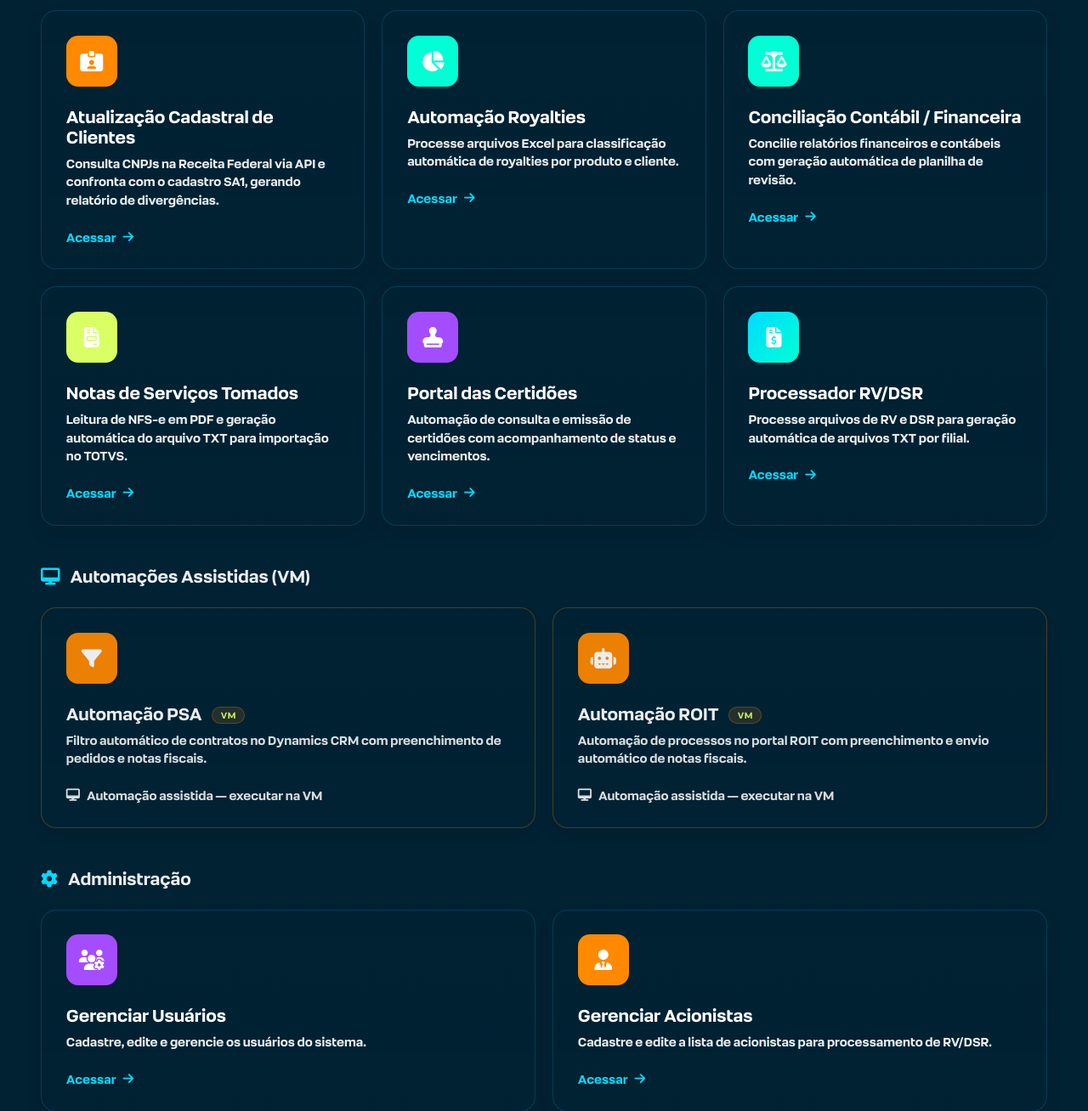
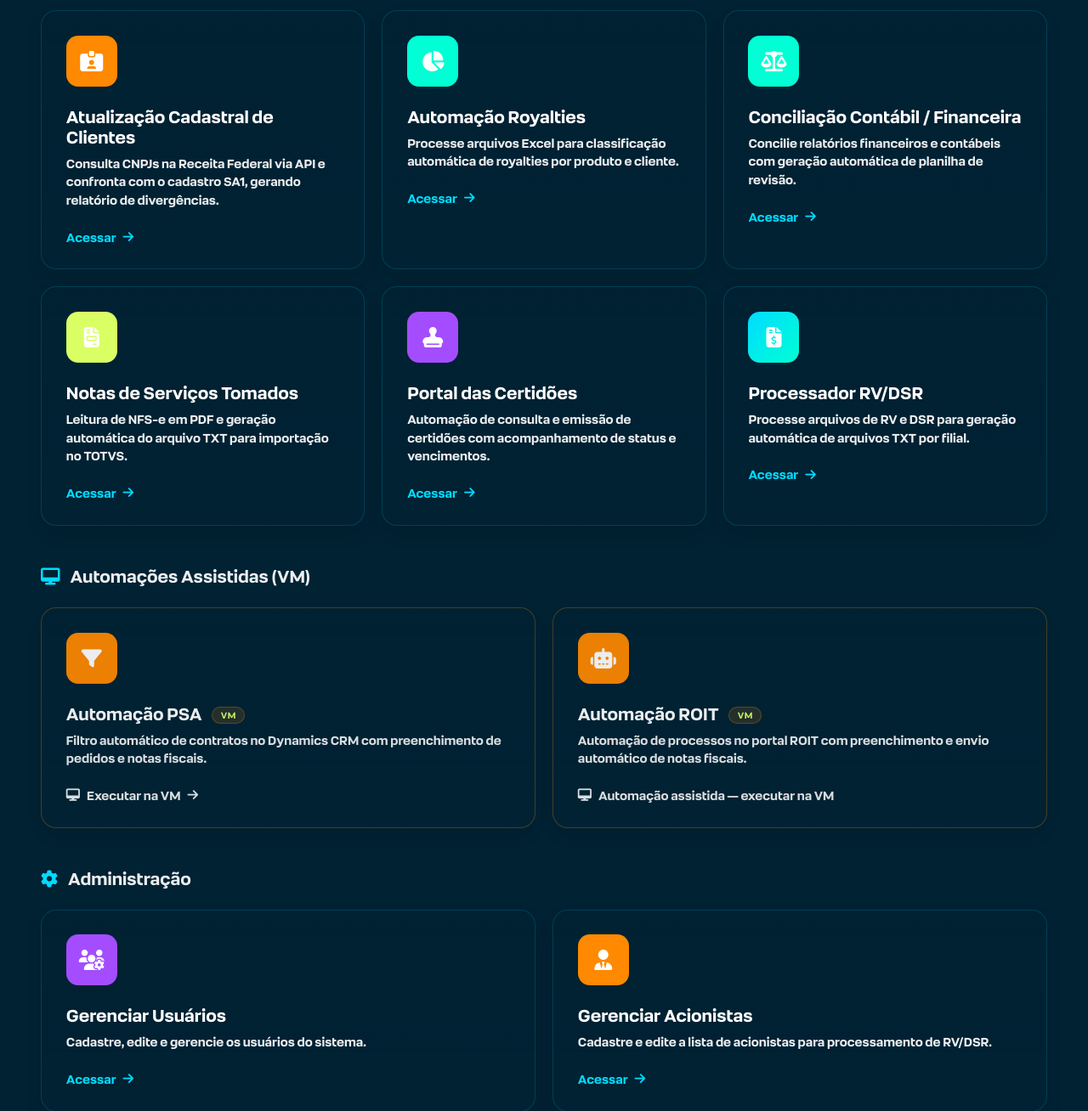
Before and after one commit to albadedeus/portalautomacao, a Flask app: page /dashboard in a window 1280 px wide. Shown: the part 200-1508 px from the top of the page at 85% size. Run offline with Flask 3, Linux system fonts and the light colour scheme; the visitor is signed in with stand-in values (Sample User, id 1).

Commit message:
Corrige links: PSA aponta para 5001, Certidoes volta para 8080
Co-Authored-By: Claude Sonnet 4.6 <noreply@anthropic.com>

```diff
--- a/templates/dashboard.html
+++ b/templates/dashboard.html
@@ -366,7 +366,7 @@
         </div>
       </a>
 
-      <a href="http://192.168.88.29:5001/login" target="_blank" class="card">
+      <a href="http://192.168.88.29:8080/login.html" target="_blank" class="card">
         <div class="card-icon purple">
           <i class="fas fa-stamp"></i>
         </div>
@@ -392,16 +392,16 @@
     <div class="admin-section">
       <h3 class="section-title"><i class="fas fa-desktop"></i> Automações Assistidas (VM)</h3>
       <div class="cards-grid">
-        <div class="card assistido">
+        <a href="http://192.168.88.29:5001/login" target="_blank" class="card assistido">
           <div class="card-icon orange">
             <i class="fas fa-filter"></i>
           </div>
           <h2>Automação PSA <span class="card-badge-vm">VM</span></h2>
           <p>Filtro automático de contratos no Dynamics CRM com preenchimento de pedidos e notas fiscais.</p>
           <div class="card-arrow">
-            <i class="fas fa-desktop"></i> Automação assistida — executar na VM
+            <i class="fas fa-desktop"></i> Executar na VM <i class="fas fa-arrow-right"></i>
           </div>
-        </div>
+        </a>
 
         <div class="card assistido">
           <div class="card-icon orange">
```
